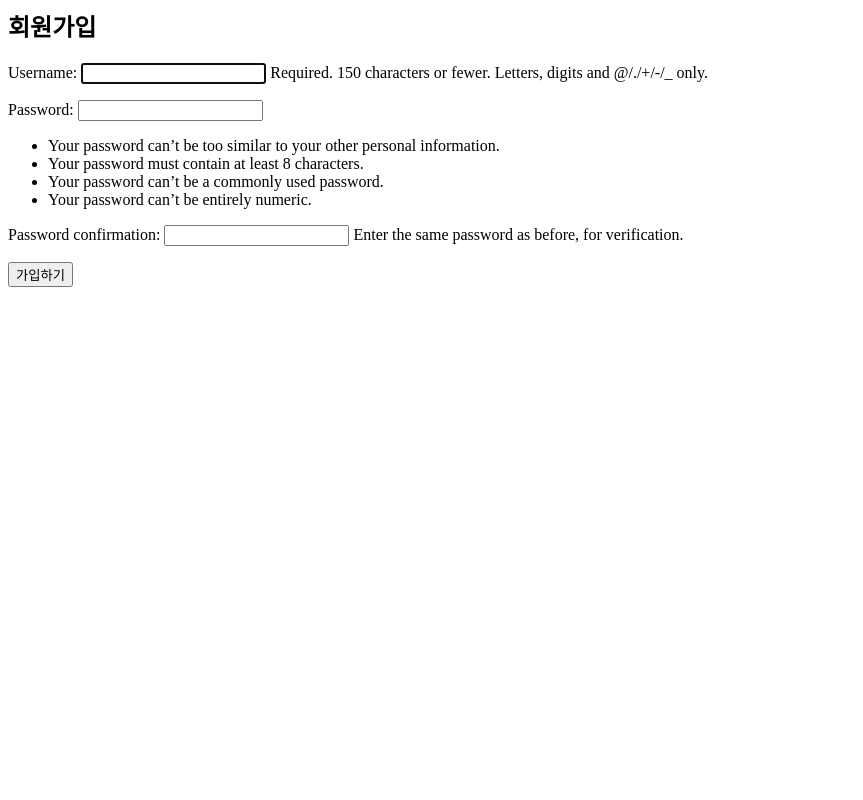
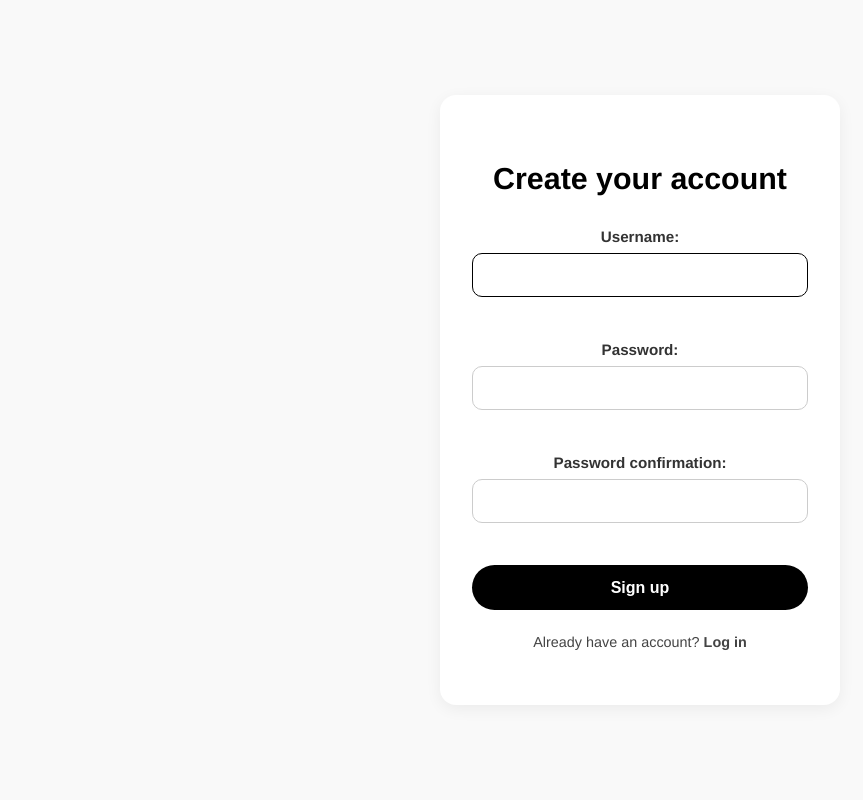
Before and after one commit to 0euun/secret, a Django app: template Dsecretproject/api/templates/signup.html in a window 1280 px wide. Shown: the whole page, without its empty margins (0-863 px from the left). Run offline with Django 5.2, Linux system fonts and the light colour scheme; the template is opened without the code that fills it: values that come from a table or form of the project are taken from there, others are empty.

Commit message:
설영은: 회원가입 css 추가 및 forms.py 수정

```diff
--- a/Dsecretproject/api/forms.py
+++ b/Dsecretproject/api/forms.py
@@ -1,7 +1,21 @@
+from django import forms
 from django.contrib.auth.forms import UserCreationForm
 from .models import *
 
 class RegisterForm(UserCreationForm):
+    password1 = forms.CharField(
+        label="Password",
+        widget=forms.PasswordInput,
+        help_text=''
+    )
+    password2 = forms.CharField(
+        label="Password confirmation",
+        widget=forms.PasswordInput,
+        help_text=''
+    )
     class Meta:
         model = User
         fields = ['username', 'password1', 'password2']
+        help_texts = {
+            'username': '',
+        }
--- a/Dsecretproject/api/templates/signup.html
+++ b/Dsecretproject/api/templates/signup.html
@@ -1,6 +1,18 @@
-<h2>회원가입</h2>
-<form method="post">
-    {% csrf_token %}
-    {{ form.as_p }}
-    <button type="submit">가입하기</button>
-</form>
+{% load static %}
+<!DOCTYPE html>
+<html lang="en">
+<head>
+    <meta charset="UTF-8">
+    <title>회원가입</title>
+    <link rel="stylesheet" href="{% static 'css/signup_style.css' %}">
+</head>
+<body>
+    <form method="post">
+        <h2>Create your account</h2>
+        {% csrf_token %}
+        {{ form.as_p }}
+        <button type="submit">Sign up</button>
+        <p>Already have an account? <strong>Log in</strong></p>
+    </form>
+</body>
+</html>
--- a/Dsecretproject/secretproject/settings.py
+++ b/Dsecretproject/secretproject/settings.py
@@ -11,6 +11,7 @@ https://docs.djangoproject.com/en/5.2/ref/settings/
 """
 
 from pathlib import Path
+import os
 
 # Build paths inside the project like this: BASE_DIR / 'subdir'.
 BASE_DIR = Path(__file__).resolve().parent.parent
@@ -117,6 +118,10 @@ USE_TZ = True
 
 STATIC_URL = 'static/'
 
+STATICFILES_DIRS = [
+    os.path.join(BASE_DIR, 'static'),
+]
+
 # Default primary key field type
 # https://docs.djangoproject.com/en/5.2/ref/settings/#default-auto-field
 
--- /dev/null
+++ b/Dsecretproject/static/css/signup_style.css
@@ -0,0 +1,82 @@
+body {
+    font-family: 'Helvetica', sans-serif;
+    background-color: #f9f9f9;
+    display: flex;
+    justify-content: center;
+    align-items: center;
+    min-height: 100vh;
+    margin: 0;
+}
+
+form {
+    width: 100%;
+    max-width: 400px;
+    margin: 2rem auto;
+    padding: 2.5rem 2rem;
+    background-color: #fff;
+    border-radius: 16px;
+    box-shadow: 0 4px 16px rgba(0,0,0,0.06);
+}
+
+h2 {
+    text-align: center;
+    margin-bottom: 2rem;
+    font-size: 1.9rem;
+    font-weight: bold;
+}
+
+label {
+    display: block;
+    margin-bottom: 0.5rem;
+    font-weight: 600;
+    font-size: 0.95rem;
+    color: #333;
+}
+
+input[type="text"],
+input[type="email"],
+input[type="password"] {
+    width: 100%;
+    padding: 0.75rem 1rem;
+    border: 1px solid #ccc;
+    border-radius: 10px;
+    font-size: 1rem;
+    margin-bottom: 1.25rem;
+    transition: border-color 0.3s ease;
+}
+
+input[type="text"]:focus,
+input[type="email"]:focus,
+input[type="password"]:focus {
+    border-color: #000;
+    outline: none;
+}
+
+button[type="submit"] {
+    width: 100%;
+    padding: 0.85rem 1rem;
+    margin-top: 0.5rem;
+    background-color: #000;
+    color: #fff;
+    font-weight: bold;
+    border: none;
+    border-radius: 999px;
+    cursor: pointer;
+    font-size: 1rem;
+    transition: background-color 0.3s ease;
+}
+
+button[type="submit"]:hover {
+    background-color: #333;
+}
+
+p {
+    text-align: center;
+    font-size: 0.9rem;
+    margin-top: 1.5rem;
+    color: #444;
+}
+
+* {
+    box-sizing: border-box;
+}
```
